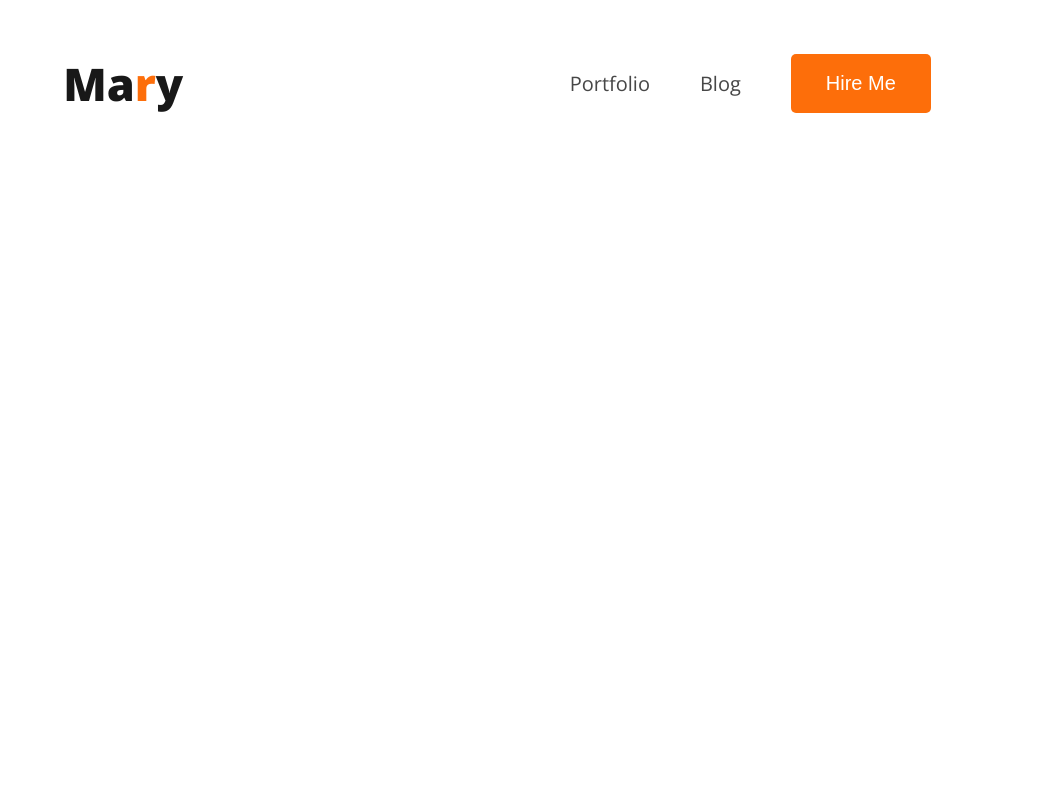
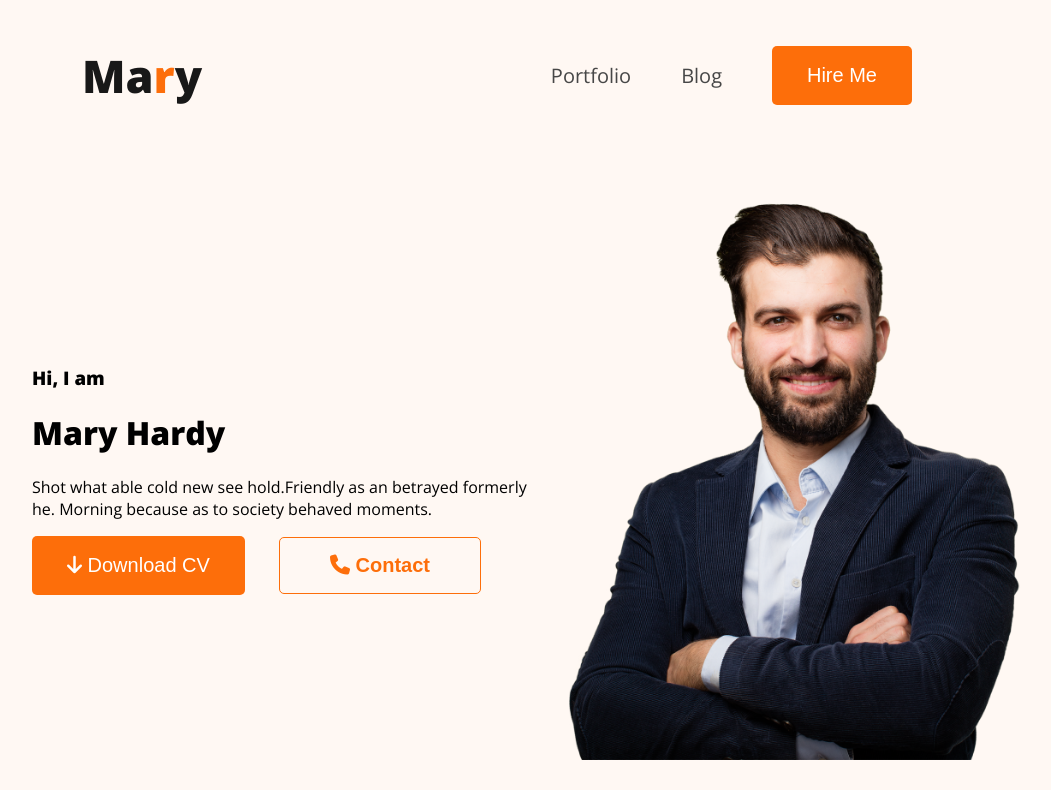
Before and after one commit to adblackhat1998/Module-5, a plain HTML site: page index.html in a window 1280 px wide. Shown: the whole page, without its empty margins (118-1169 px from the left). Drawn offline with nearby package versions, Linux system fonts and the light colour scheme.

Commit message:
added home banner

```diff
--- a/index.css
+++ b/index.css
@@ -1,7 +1,10 @@
 body {
     font-family: 'Lato', sans-serif;
     font-family: 'Open Sans', sans-serif;
+    margin: 0px;
 }
+
+/* nav styling  */
 
 .page-logo {
     color: #181818;
@@ -12,18 +15,18 @@ body {
 nav {
     display: flex;
     align-items: center;
-    justify-content: space-around;
+    justify-content: space-between;
+    margin: 0px 200px;
 }
 
 nav>ul {
     display: flex;
+    align-items: center;
 }
 
 nav li {
     list-style: none;
     margin-right: 50px;
-    display: flex;
-    align-items: center;
     font-size: 20px;
 }
 
@@ -33,8 +36,34 @@ nav a {
 }
 
 
+/* header styles  */
 
+.header {
+    background-color: #FFF8F3;
+}
 
+.banner {
+    padding: 30px 30px 30px 150px;
+    display: flex;
+    align-items: center;
+}
+
+.contact-btn {
+    background-color: #FFF8F3;
+    border: 1px solid #FD6E0A;
+    color: #FD6E0A;
+    font-size: 20px;
+    font-weight: 700;
+    padding: 16px 50px;
+    border-radius: 5px;
+    margin-left: 30px;
+}
+
+.profile-pic {
+    width: 500px;
+}
+
+/* end */
 /* primary style  */
 .primary-color {
     color: #FD6E0A;
--- a/index.html
+++ b/index.html
@@ -8,14 +8,18 @@
     <link rel="preconnect" href="https://fonts.googleapis.com">
     <link rel="preconnect" href="https://fonts.gstatic.com" crossorigin>
     <link href="https://fonts.googleapis.com/css2?family=Open+Sans:wght@400;800&display=swap" rel="stylesheet">
-    <!------------------------------------->
+    <!------------------  end ----------------->
+    <!-- font awsome kit  -->
+    <script src="https://kit.fontawesome.com/e9415fb9ec.js" crossorigin="anonymous"></script>
+    <!-- end -->
     <link rel="stylesheet" href="index.css">
     <title>Web Developer Portfolio</title>
 </head>
 
 <body>
-    <header>
-        <nav>
+    <header class="header">
+        <!-- nav container  -->
+        <nav class="nav">
             <h3 class="page-logo">Ma<span class="primary-color">r</span>y</h3>
             <ul>
                 <li><a href="">Portfolio</a></li>
@@ -23,6 +27,22 @@
                 <li><button class="primary-btn">Hire Me</button></li>
             </ul>
         </nav>
+        <!-- end -->
+
+        <!-- header banner  -->
+        <div class="banner">
+            <div>
+                <h3 class="banner-gretting">Hi, I am</h3>
+                <h1 class="banner-title">Mary Hardy</h1>
+                <p>Shot what able cold new see hold.Friendly as an betrayed formerly <br> he. Morning because as to
+                    society
+                    behaved moments.</p>
+                <button class="primary-btn"> <i class="fa-solid fa-arrow-down"></i> Download CV</button>
+                <button class="contact-btn"><i class="fa-solid fa-phone"></i> Contact</button>
+            </div>
+            <img class="profile-pic" src="images/hardy.png" alt="">
+        </div>
+
     </header>
     <main>
 
```
